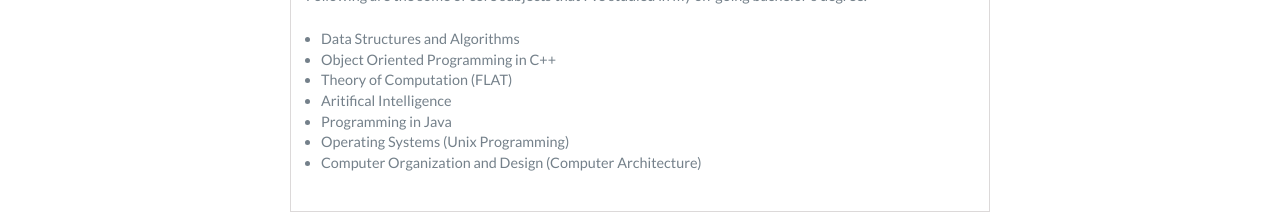
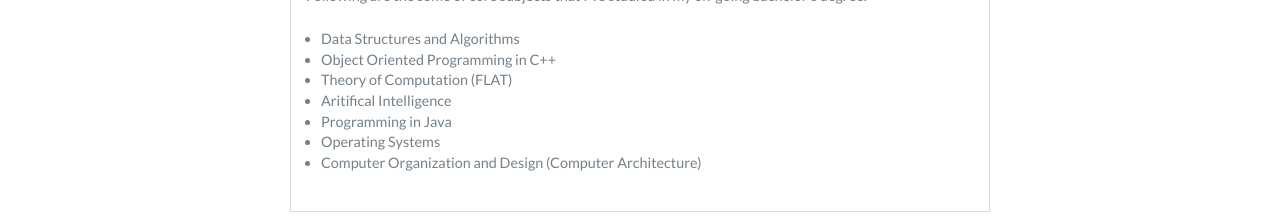
Before and after one commit to GauravVanmane/Home, a website: page index.html in a window 1280 px wide. Shown: the part 1740-1962 px from the top of the page. Drawn offline with nearby package versions, Linux system fonts and the light colour scheme.

Commit message:
Update index.html

```diff
--- a/index.html
+++ b/index.html
@@ -198,7 +198,7 @@
              <li>Theory of Computation (FLAT)</li>
              <li>Aritifical Intelligence</li>
              <li>Programming in Java</li>
-             <li>Operating Systems (Unix Programming)</li>
+             <li>Operating Systems</li>
              <li>Computer Organization and Design (Computer Architecture)</li>
          </ul>
          <br>
```
